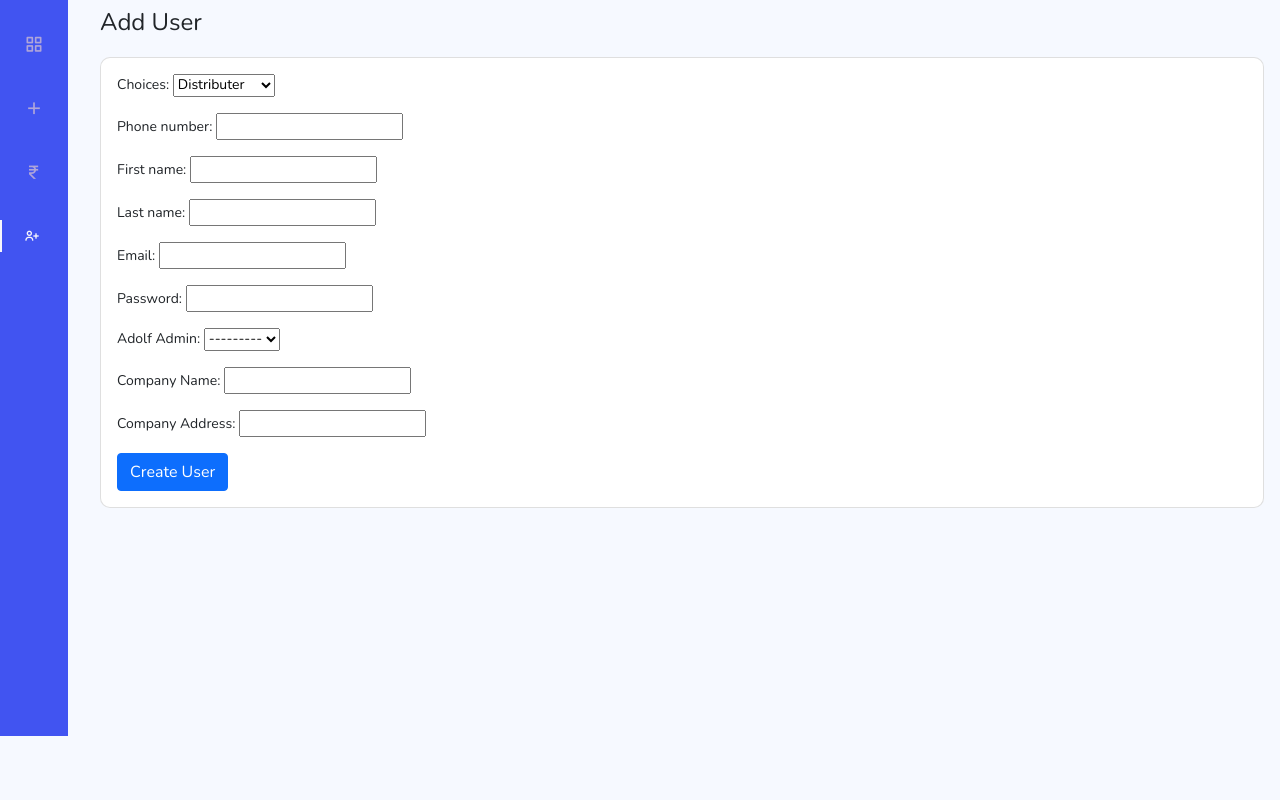
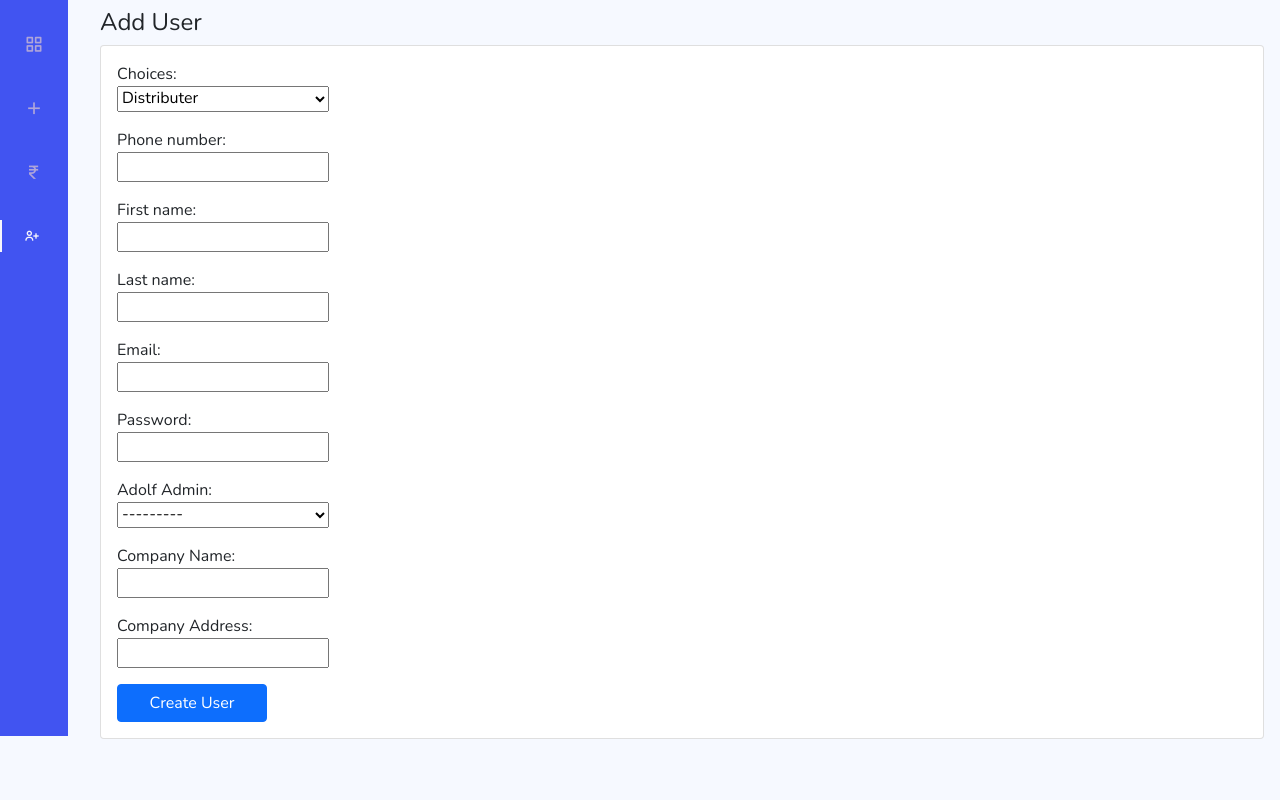
Before and after one commit to Jasmeet1001/adolf-7, a Django app: template dashboard/templates/dashboard/newuser.html in a window 1280 px wide. Shown: the part 64-864 px from the top of the page. Run offline with Django 4.2, Linux system fonts and the light colour scheme; the template is opened without the code that fills it: values that come from a table or form of the project are taken from there, others are empty; some libraries are stand-ins or nearby versions.

Commit message:
Add the styling for the New User Page

```diff
--- a/dashboard/forms.py
+++ b/dashboard/forms.py
@@ -9,6 +9,11 @@ class UserCreation(forms.Form):
     last_name = forms.CharField(max_length=20)
     email = forms.EmailField(required=False)
     password = forms.CharField(widget=forms.PasswordInput)
+
+    class Media:
+        css = {
+            'all' : ('dashboard/css/stylesNewUser.css',)
+        }
 
 class UserRole(forms.Form):
     CHOICES = (
--- a/dashboard/static/dashboard/css/stylesNewUser.css
+++ b/dashboard/static/dashboard/css/stylesNewUser.css
@@ -1,6 +1,12 @@
-#id_choices {
-    border: 1px solid black;
+.choicesOptions p,
+.userDetails p,
+#distributor-form p,
+#admin-form p,
+#retailer-form p {
+    display: flex;
+    flex-direction: column;
 }
-#id_password {
 
+.create-user-btn {
+    width: 150px;
 }
--- a/dashboard/templates/dashboard/base.html
+++ b/dashboard/templates/dashboard/base.html
@@ -9,6 +9,7 @@
     <link href='https://cdn.jsdelivr.net/npm/boxicons@latest/css/boxicons.min.css' rel='stylesheet'>
     <script type="text/javascript" src="http://code.jquery.com/jquery-latest.min.js"></script>
     <link rel="stylesheet" href="{% static 'dashboard/css/style.css' %}">
+    <link rel="stylesheet" href="{% static 'dashboard/css/stylesNewUser.css' %}">
     <title>Adolf7</title>
 </head>
 <body id="body-wrapper">
--- a/dashboard/templates/dashboard/newuser.html
+++ b/dashboard/templates/dashboard/newuser.html
@@ -40,9 +40,9 @@
 
         <h4>Add User</h4>
         <div class="col-12">
-            <div class="card top-selling overflow-auto">
-                <div class="card-body">
-                    <div class="d-flex justify-content-between">
+            <div class="card overflow-auto">
+                <div class="card-body demo-wrapper">
+                    <div class="d-flex justify-content-between ">
                         {% for message in messages %}
                             {% if message.tags == 'error' %}
                                 <div class="alert alert-danger">
@@ -54,11 +54,14 @@
                                 </div>
                             {% endif %}
                         {% endfor %}
-                        <form method="post" id="order-form">
+                        <form method="post" id="order-form" class="demo">
                             {% csrf_token %}
-                            {{ role_form.as_p }}
-                            {{ user_form.as_p }}
-
+                            <div class="choicesOptions">
+                                {{ role_form.as_p }}
+                            </div>
+                            <div class="userDetails">
+                                {{ user_form.as_p }}
+                            </div>
                             <div id="admin-form" style="display: none;">
                                 {{ admin_form.as_p }}
                             </div>
@@ -70,7 +73,7 @@
                             <div id="retailer-form" style="display: none;">
                                 {{ ret_form.as_p }}
                             </div>
-                            <button type="submit" class="btn btn-primary">Create User</button>
+                            <button type="submit" class="btn btn-primary create-user-btn">Create User</button>
                         </form>
                     </div>
                 </div>
```
